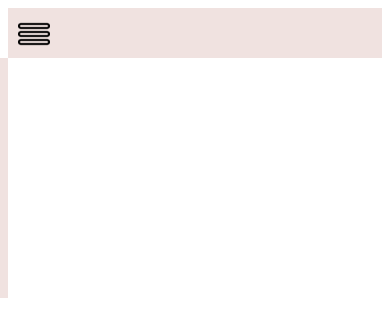
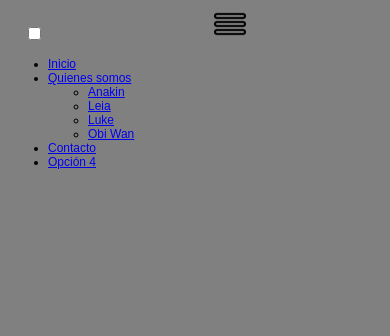
Before and after one commit to Sergio2600/Lenguaje-de-Marcas, a plain HTML site: page Primera_Pagina_web/index.html in a window 390 px wide. Drawn offline with Linux system fonts and the light colour scheme.

Commit message:
Update custom.css

```diff
--- a/Primera_Pagina_web/css/custom.css
+++ b/Primera_Pagina_web/css/custom.css
@@ -1,116 +1,3 @@
-<<<<<<< Updated upstream
-* {
-    margin: 0;
-    padding: 0;
-    border: o none;
-    position: relative;
-}
-header{
-    width:100%;
-    background: #f0e2e0;
-}
-#btn-menu {
-    display: none;
-}
-header label {
-    display: none;
-    width: 30px;
-    height: 30px;
-    padding: 10px;
-    border-right:  1px solid #f0e2e0;
-    background:  #f0e2e0;
-}
-header label:hover {
-    cursor: pointer;
-    background: #f0e2e0;
-}
-.menu_gral {
-    font-family: verdana, sans sherif;
-    width: 80%;
-    margin-left: 1.5rem;
-}
-.menu_gral ul {
-    list-style-type: none;
-    text-align: center;
-    font-size: 0;
-    z-index:1;
-}
-.menu_gral > ul li {
-    display: inline-block;
-    width: 20%;
-    position: relative;
-    background: #f0e2e0;
-}
-.menu_gral li a {
-    display: block;
-    text-decoration: none;
-    font-size: 1rem;
-    line-height: 2.5rem;
-    color: #444;
-
-}
-.menu_gral li:hover a, #menu_gral li a:focus {
-    background: #82c5e4;
-    color: #fff;
-}
-
-.menu_gral li ul {
-    position: absolute;
-    width: 0;
-    overflow: hidden;
-}
-.menu_gral li:hover ul, #menu_gral li:focus ul {
-    width: 100%;
-    margin: 0 -4rem -4rem -4rem;
-    padding: 0 4rem 4rem 4rem;
-
-}
-.menu_gral li li {
-    display: block;
-    width: 100%;
-}
-.menu_gral li:hover li a, #menu_gral li:focus li a {
-    font-family: monospace;
-    font-size: .9rem;
-    line-height: 1.7rem;
-    border-top: 1px solid #e5e5e5;
-    background: #444;
-}
-.menu_gral li li a:hover, #menu_gral li li a:focus {
-    background: #8AA9B8;
-}
-@media (max-width:768px){
-    header label{
-        display:block;
-    }
-    .menu_gral {
-        position: absolute;
-        background: #f0e2e0;
-        width: 40%;
-        margin-left: -40%;
-        transition:all 0.3s;
-    }
-    .menu_gral ul {
-        list-style-type: none;
-        text-align: center;
-        font-size: 0;
-        z-index:1;
-        flex-direction:column;
-    }
-    .menu li {
-        border-top: 1 px solid #fff;
-    }
-    .menu_gral > ul li {
-        display: flex;
-        width: 50%;
-        position:static;
-        background: #f0e2e0;
-    }
-
-    #btn-menu:checked ~ .menu_gral {
-        margin: 0;
-    }
-=======
 body{
     font: 12px Arial;
     background-color: gray;
@@ -132,5 +19,4 @@ input{
     margin-top:10px;
     margin-bottom:5px;
     margin-right:170px;
->>>>>>> Stashed changes
 }
```
